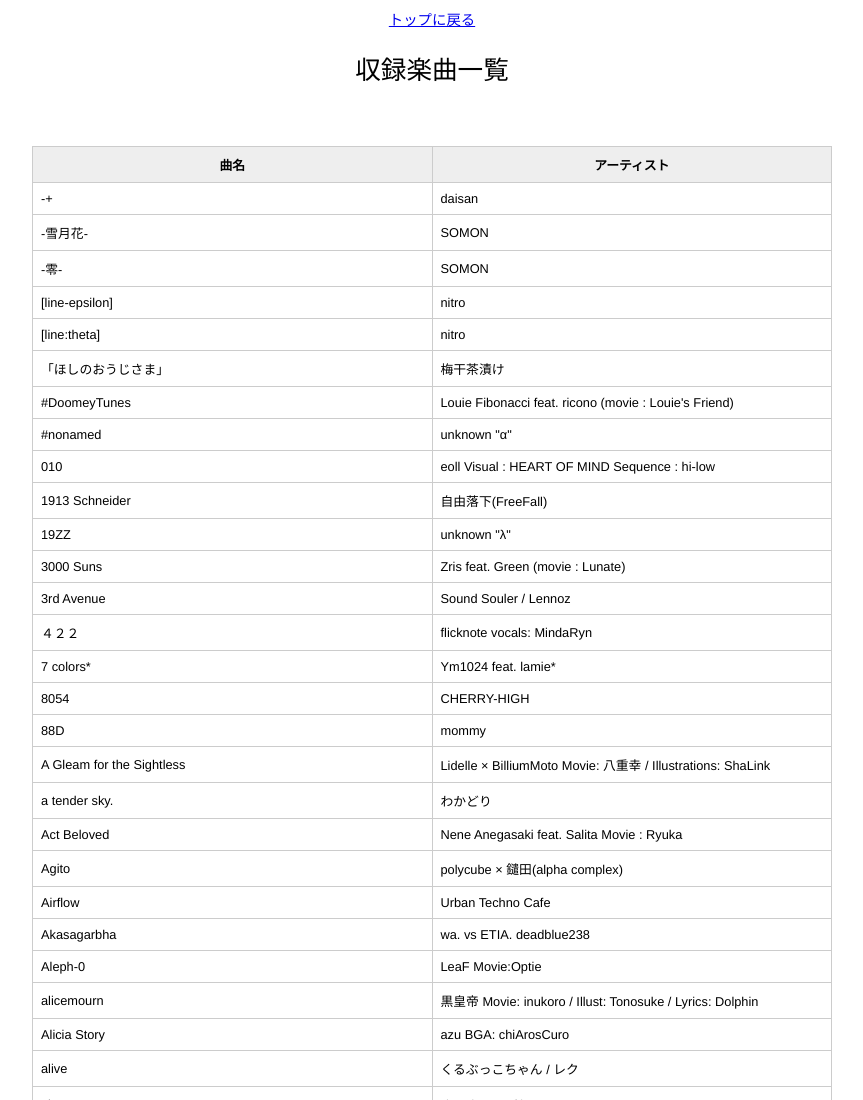
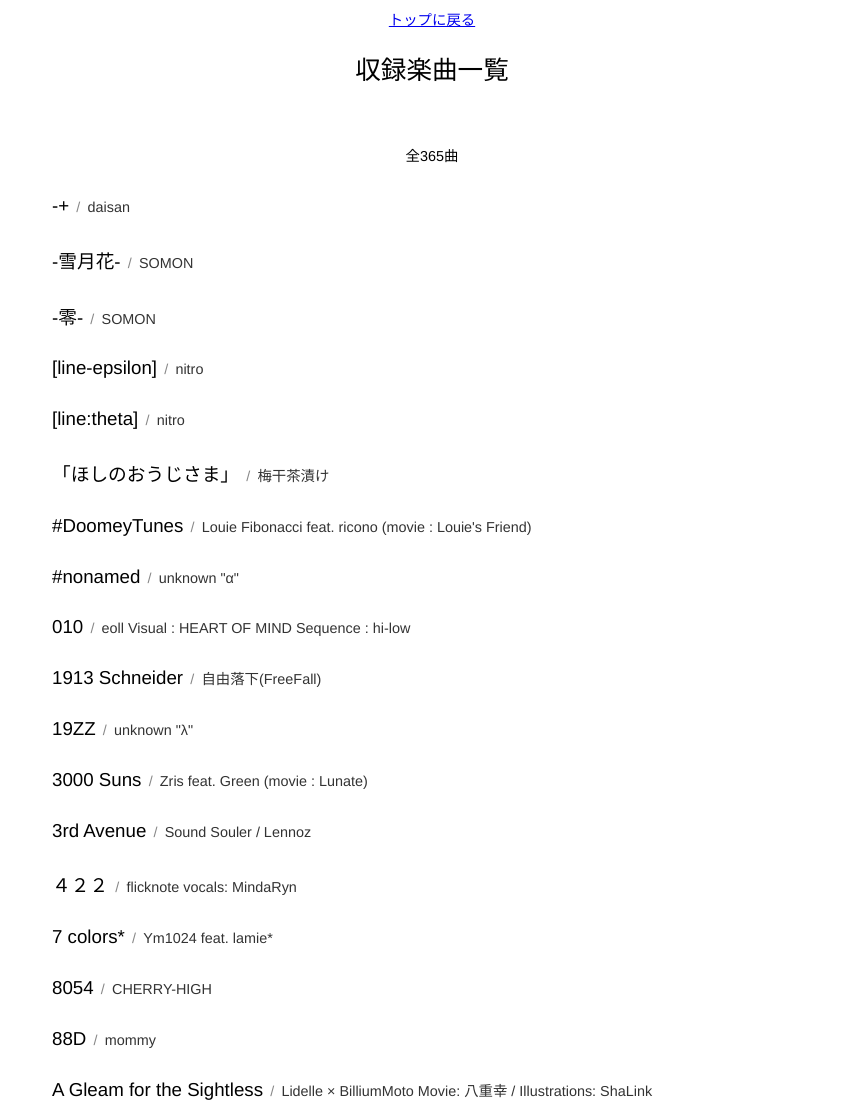
Before and after one commit to Getaji/getaji-bms-library, a Gatsby site: page /songs in a window 1280 px wide. Shown: the top 1100 px of the page, without its empty margins (208-1071 px from the left). Built offline with nearby package versions, Linux system fonts and the light colour scheme; Gatsby itself is replaced by a stand-in of ours.

Commit message:
change: 収録楽曲一覧ページの外観を変更

```diff
--- a/src/pages/songs.css
+++ b/src/pages/songs.css
@@ -19,7 +19,23 @@ main#songs {
   margin-top: 60px;
 }
 
-#songs article table th {
-  width: 50%;
-  word-break: keep-all;
+#songs article .song {
+  display: flex;
+  flex-direction: row;
+  gap: 0.5em;
+  margin-block: 2em;
+  align-items: baseline;
 }
+
+#songs article .song-title {
+  font-size: 1.3em;
+}
+
+#songs article .song-delimiter {
+  color: #888888;
+}
+
+#songs article .song-artist {
+  font-size: 1em;
+  color: #333333;
+}
--- a/src/pages/songs.tsx
+++ b/src/pages/songs.tsx
@@ -43,24 +43,18 @@ const Page = ({ data }: PageProps<GraphQLResponse>) => {
         </nav>
         <header>収録楽曲一覧</header>
         <article className="document">
-          <table>
-            <thead>
-              <tr>
-                <th>曲名</th>
-                <th>アーティスト</th>
-              </tr>
-            </thead>
-            <tbody>
-              {
-                songEdges.map((edge) => (
-                  <tr key={edge.node.title}>
-                    <td>{edge.node.title}</td>
-                    <td>{edge.node.artist}</td>
-                  </tr>
-                ))
-              }
-            </tbody>
-          </table>
+          <p style={{textAlign: "center"}}>全{songEdges.length}曲</p>
+          <ul className="songList">
+          {
+            songEdges.map((edge) => (
+              <li key={edge.node.title} className="song">
+                <span className="song-title">{edge.node.title}</span>
+                <span className="song-delimiter">/</span>
+                <span className="song-artist">{edge.node.artist}</span>
+              </li>
+            ))
+          }
+          </ul>
         </article>
       </main>
     </>
```
